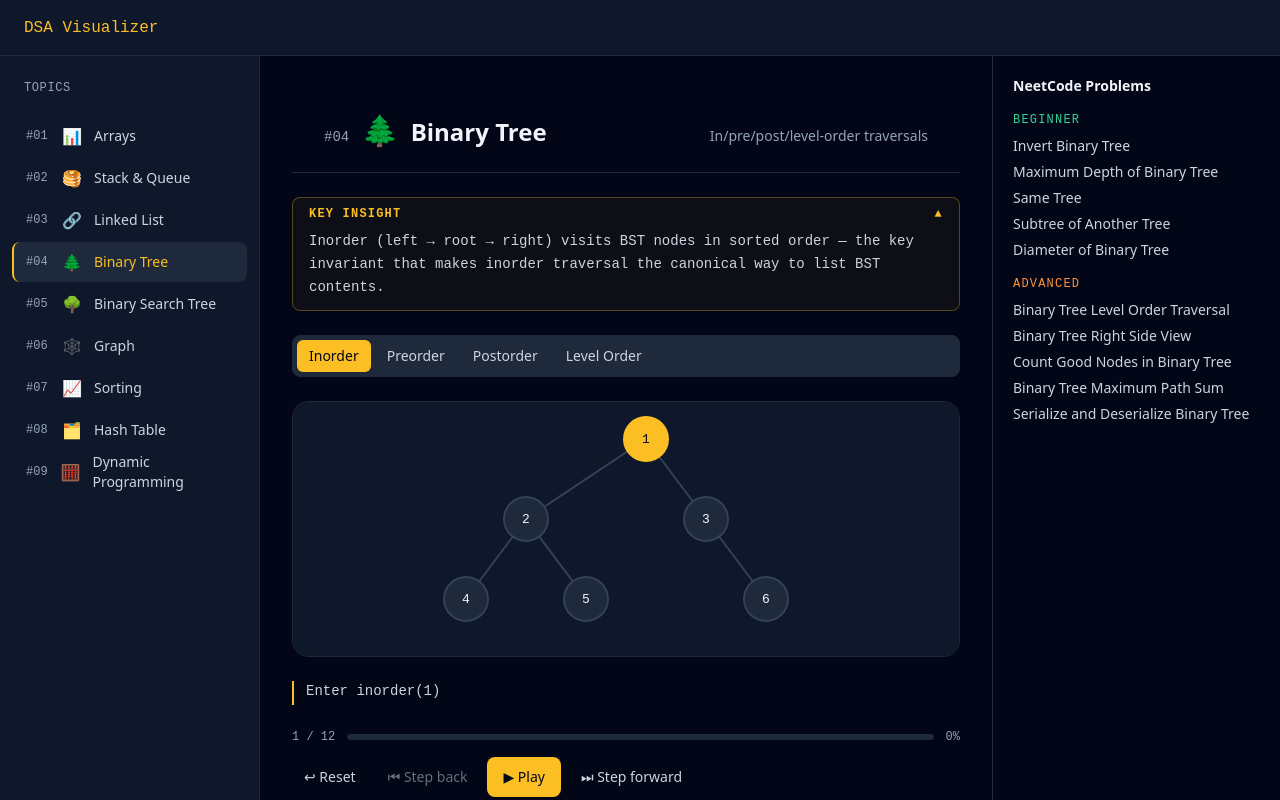
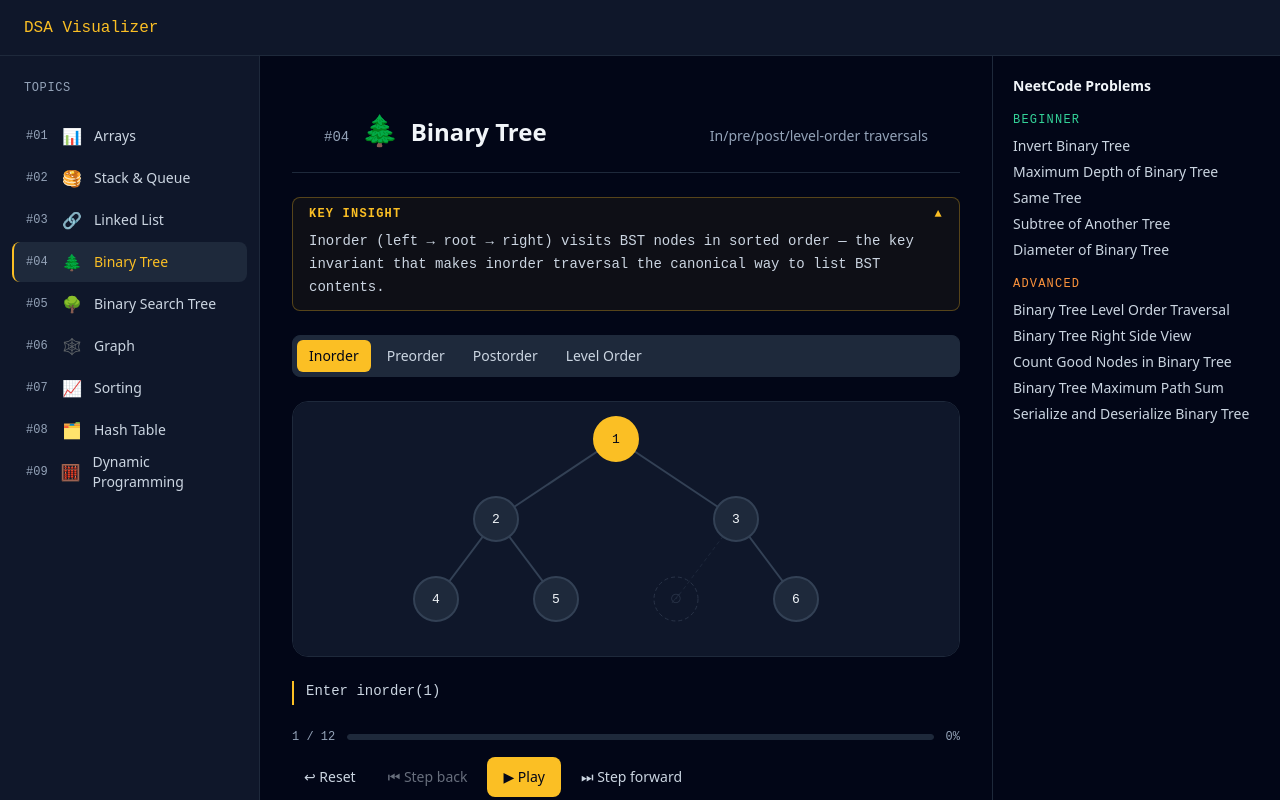
Before and after one commit to PatipanB/DSAWebApp, a React (Vite) app: page /binary-tree in a window 1280 px wide. Built offline with nearby package versions, Linux system fonts and the light colour scheme.

Commit message:
feat(p2-f2): null ghost nodes in BinaryTreeVisualizer for single-child nodes
Co-Authored-By: Claude Sonnet 4.6 <noreply@anthropic.com>

```diff
--- a/src/components/visualizers/BinaryTreeVisualizer.tsx
+++ b/src/components/visualizers/BinaryTreeVisualizer.tsx
@@ -1,6 +1,7 @@
 import type { TreeSnapshot, TreeNode } from '@/types/snapshots';
 
 interface Position { x: number; y: number }
+interface GhostPos { x: number; y: number; parentId: string; side: 'left' | 'right' }
 
 const NODE_RADIUS = 22;
 const H_SPACING = 60;
@@ -9,21 +10,36 @@ const V_SPACING = 80;
 function computePositions(
   rootId: string | null,
   nodes: Record<string, TreeNode>,
-): Record<string, Position> {
+): { positions: Record<string, Position>; ghosts: GhostPos[] } {
   const positions: Record<string, Position> = {};
+  const ghosts: GhostPos[] = [];
   let xCounter = 0;
 
-  function dfs(nodeId: string | null, depth: number): void {
-    if (nodeId === null) return;
-    const node = nodes[nodeId]!;
-    dfs(node.leftId, depth + 1);
+  // siblingExists: if true, the other child is real — show ghost for this null slot
+  function dfs(
+    nodeId: string | null,
+    depth: number,
+    parentId?: string,
+    side?: 'left' | 'right',
+    siblingExists?: boolean,
+  ): void {
+    if (nodeId == null) {
+      if (parentId != null && side != null && siblingExists) {
+        ghosts.push({ x: xCounter * H_SPACING + 40, y: depth * V_SPACING + 40, parentId, side });
+        xCounter++;
+      }
+      return;
+    }
+    const node = nodes[nodeId];
+    if (node == null) return;
+    dfs(node.leftId, depth + 1, nodeId, 'left', node.rightId != null);
     positions[nodeId] = { x: xCounter * H_SPACING + 40, y: depth * V_SPACING + 40 };
     xCounter++;
-    dfs(node.rightId, depth + 1);
+    dfs(node.rightId, depth + 1, nodeId, 'right', node.leftId != null);
   }
 
   dfs(rootId, 0);
-  return positions;
+  return { positions, ghosts };
 }
 
 interface Props {
@@ -31,7 +47,7 @@ interface Props {
 }
 
 export function BinaryTreeVisualizer({ snapshot }: Props) {
-  if (snapshot === null || snapshot.rootId === null) {
+  if (snapshot == null || snapshot.rootId == null) {
     return (
       <div className="flex items-center justify-center h-full text-text-muted font-mono text-sm">
         empty tree
@@ -40,11 +56,15 @@ export function BinaryTreeVisualizer({ snapshot }: Props) {
   }
 
   const { nodes, rootId, current, visited } = snapshot;
-  const positions = computePositions(rootId, nodes);
+  const { positions, ghosts } = computePositions(rootId, nodes);
   const xs = Object.values(positions).map((p) => p.x);
   const ys = Object.values(positions).map((p) => p.y);
-  const width = xs.length ? Math.max(...xs) + 60 : 200;
-  const height = ys.length ? Math.max(...ys) + 60 : 120;
+  const ghostXs = ghosts.map((g) => g.x);
+  const ghostYs = ghosts.map((g) => g.y);
+  const allXs = [...xs, ...ghostXs];
+  const allYs = [...ys, ...ghostYs];
+  const width = allXs.length ? Math.max(...allXs) + 60 : 200;
+  const height = allYs.length ? Math.max(...allYs) + 60 : 120;
 
   return (
     <svg
@@ -54,6 +74,7 @@ export function BinaryTreeVisualizer({ snapshot }: Props) {
       role="img"
       aria-label="Binary tree visualization"
     >
+      {/* Real edges */}
       {Object.values(nodes).flatMap((node) => {
         const pos = positions[node.id];
         if (!pos) return [];
@@ -83,6 +104,21 @@ export function BinaryTreeVisualizer({ snapshot }: Props) {
         return edges;
       })}
 
+      {/* Ghost edges (dashed, faint) */}
+      {ghosts.map((g) => {
+        const parentPos = positions[g.parentId];
+        if (!parentPos) return null;
+        return (
+          <line
+            key={`ghost-edge-${g.parentId}-${g.side}`}
+            x1={parentPos.x} y1={parentPos.y}
+            x2={g.x} y2={g.y}
+            stroke="#334155" strokeWidth={1} strokeDasharray="4 3" opacity={0.4}
+          />
+        );
+      })}
+
+      {/* Real nodes */}
       {Object.values(nodes).map((node) => {
         const pos = positions[node.id];
         if (!pos) return null;
@@ -117,6 +153,28 @@ export function BinaryTreeVisualizer({ snapshot }: Props) {
           </g>
         );
       })}
+
+      {/* Ghost null nodes */}
+      {ghosts.map((g) => (
+        <g
+          key={`ghost-${g.parentId}-${g.side}`}
+          data-testid={`ghost-node-${g.parentId}-${g.side}`}
+          opacity={0.3}
+        >
+          <circle
+            cx={g.x} cy={g.y} r={NODE_RADIUS}
+            fill="none" stroke="#64748b" strokeWidth={1} strokeDasharray="4 3"
+          />
+          <text
+            x={g.x} y={g.y}
+            textAnchor="middle" dominantBaseline="central"
+            fill="#64748b" fontSize={13}
+            fontFamily="JetBrains Mono Variable, monospace"
+          >
+            ∅
+          </text>
+        </g>
+      ))}
     </svg>
   );
 }
```
